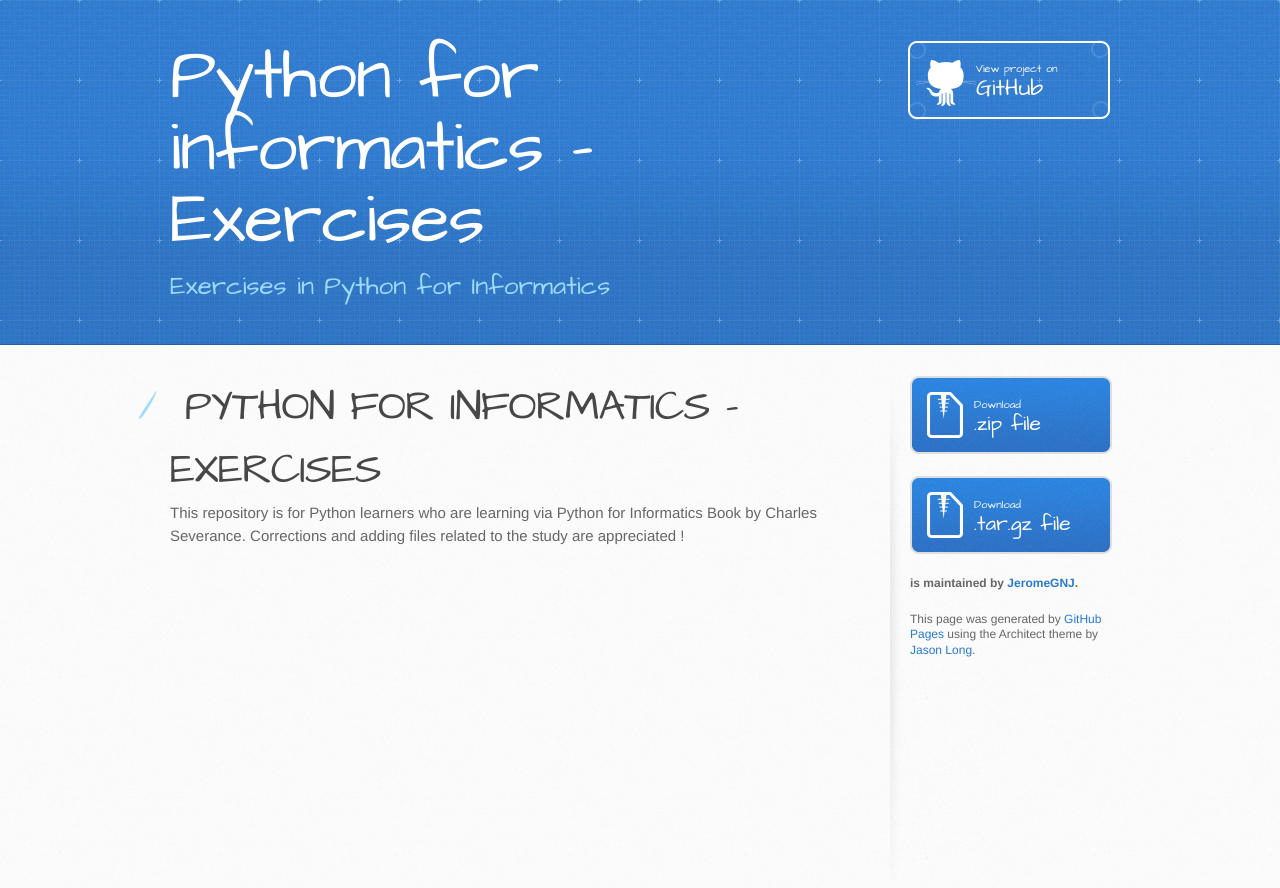
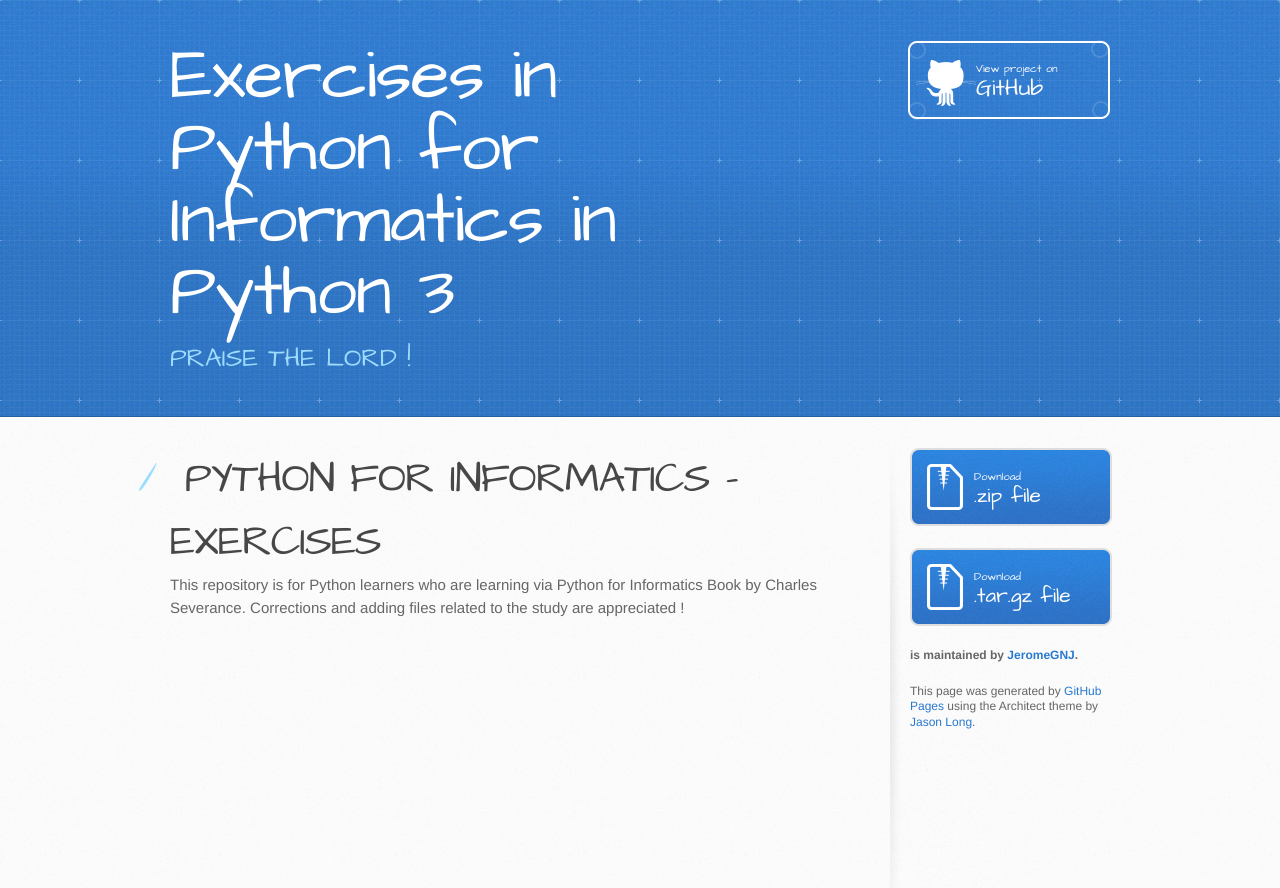
Before and after one commit to JeromeGNJ/Python-for-Informatics-Exercises, a plain HTML site: page index.html in a window 1280 px wide. Drawn offline with Linux system fonts and the light colour scheme.

Commit message:
Create gh-pages branch via GitHub

```diff
--- a/index.html
+++ b/index.html
@@ -13,14 +13,14 @@
     <script src="//html5shiv.googlecode.com/svn/trunk/html5.js"></script>
     <![endif]-->
 
-    <title>Python for informatics - Exercises  by JeromeGNJ</title>
+    <title>Exercises in Python for Informatics in Python 3 by JeromeGNJ</title>
   </head>
 
   <body>
     <header>
       <div class="inner">
-        <h1>Python for informatics - Exercises </h1>
-        <h2>Exercises in Python for Informatics</h2>
+        <h1>Exercises in Python for Informatics in Python 3</h1>
+        <h2>PRAISE THE LORD !</h2>
         <a href="https://github.com/JeromeGNJ/PythonForInformatics" class="button"><small>View project on</small> GitHub</a>
       </div>
     </header>
--- a/params.json
+++ b/params.json
@@ -1 +1 @@
-{"name":"Python for informatics - Exercises ","tagline":"Exercises in Python for Informatics","body":"#  PYTHON FOR INFORMATICS - EXERCISES\r\n\r\nThis repository is for Python learners who are learning via Python for Informatics Book by Charles Severance.\r\nCorrections and adding files related to the study are appreciated !\r\n\r\n","google":"","note":"Don't delete this file! It's used internally to help with page regeneration."}
+{"name":"Exercises in Python for Informatics in Python 3","tagline":"PRAISE THE LORD !","body":"#  PYTHON FOR INFORMATICS - EXERCISES\r\n\r\nThis repository is for Python learners who are learning via Python for Informatics Book by Charles Severance.\r\nCorrections and adding files related to the study are appreciated !\r\n\r\n","google":"","note":"Don't delete this file! It's used internally to help with page regeneration."}
```
